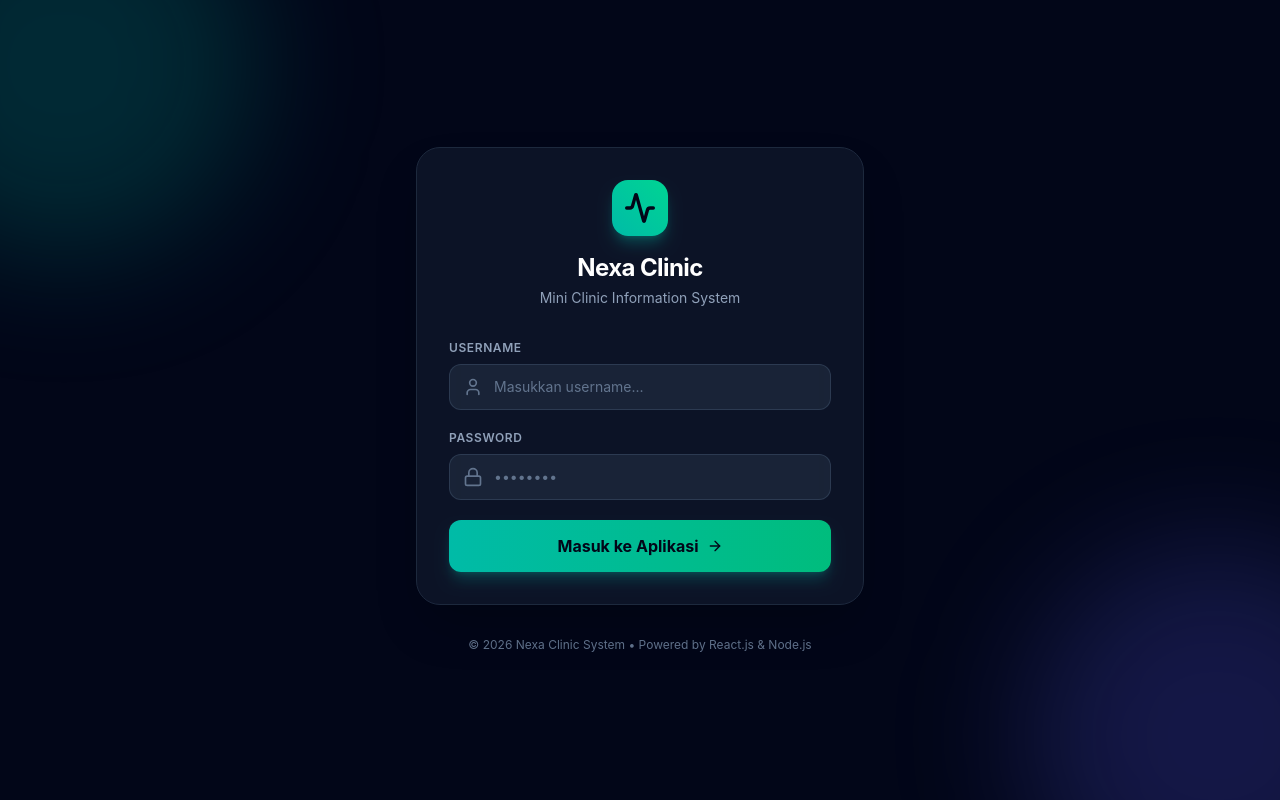
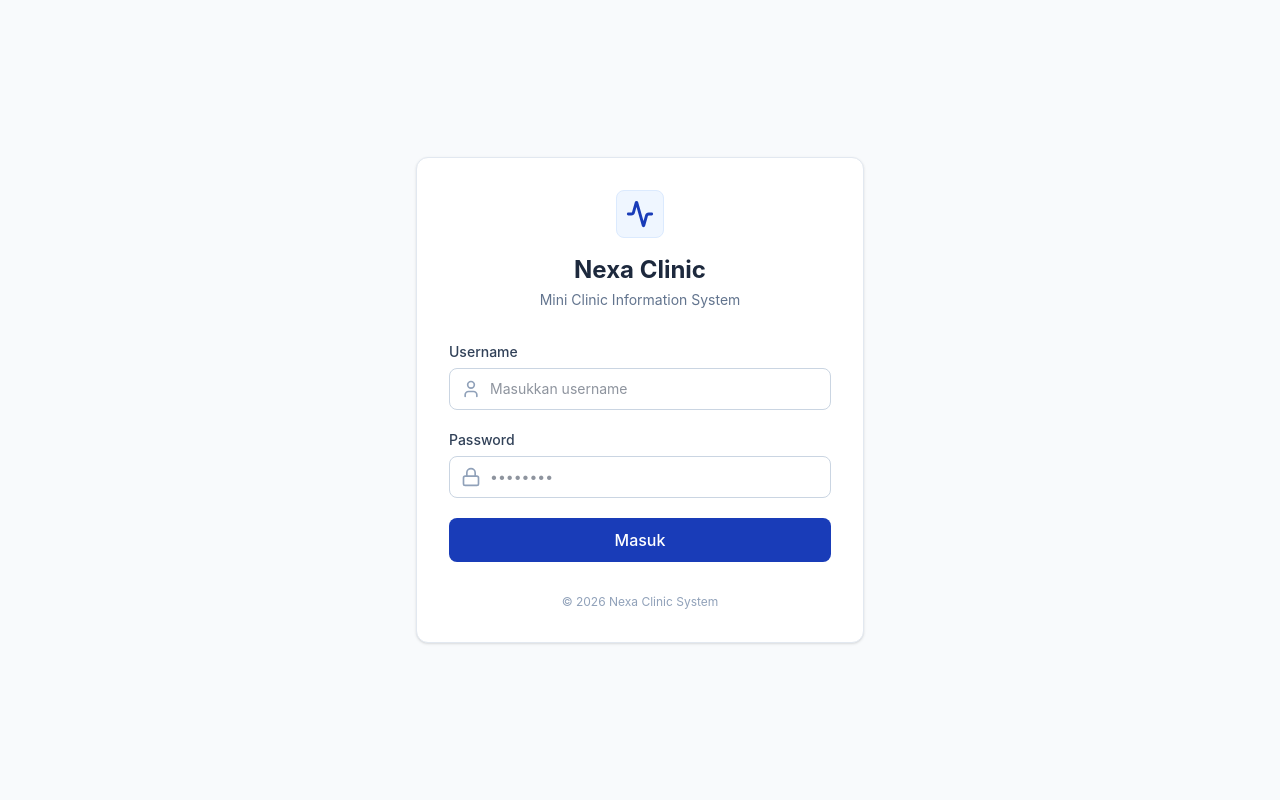
Before and after one commit to riswanfauzan25/nexa-clinic-app, a React app in the folder frontend/: page / in a window 1280 px wide. Built offline with nearby package versions, Linux system fonts and the light colour scheme; the HTML template or start-up script is replaced by a standard one.

Commit message:
style: refine LoginPage UI layout

```diff
--- a/frontend/src/pages/LoginPage.jsx
+++ b/frontend/src/pages/LoginPage.jsx
@@ -4,8 +4,7 @@ import {
   Activity,
   Lock,
   User,
-  AlertCircle,
-  ArrowRight
+  AlertCircle
 } from 'lucide-react';
 
 export default function LoginPage() {
@@ -33,25 +32,24 @@ export default function LoginPage() {
   };
 
   return (
-    <div className="min-h-screen bg-slate-950 flex flex-col justify-center items-center p-4 relative overflow-hidden">
-      {/* Dynamic Background Glow Elements */}
-      <div className="absolute -top-32 -left-32 w-96 h-96 bg-teal-500/20 rounded-full blur-3xl pointer-events-none"></div>
-      <div className="absolute -bottom-32 -right-32 w-96 h-96 bg-indigo-500/20 rounded-full blur-3xl pointer-events-none"></div>
+    <div className="min-h-screen bg-slate-50 flex flex-col justify-center items-center p-4">
 
-      <div className="w-full max-w-md bg-slate-900/80 backdrop-blur-xl border border-slate-800 rounded-3xl p-8 shadow-2xl relative z-10">
+      {/* Container Form */}
+      <div className="w-full max-w-md bg-white border border-slate-200 rounded-xl p-8 shadow-sm">
+
         {/* Header Branding */}
         <div className="flex flex-col items-center mb-8">
-          <div className="w-14 h-14 bg-gradient-to-tr from-teal-500 to-emerald-400 rounded-2xl flex items-center justify-center shadow-lg shadow-teal-500/30 mb-4 transform hover:scale-105 transition-transform duration-300">
-            <Activity className="w-8 h-8 text-slate-950 stroke-[2.5]" />
+          <div className="w-12 h-12 bg-blue-50 text-blue-800 rounded-lg flex items-center justify-center mb-4 border border-blue-100">
+            <Activity className="w-7 h-7 stroke-[2.5]" />
           </div>
-          <h1 className="text-2xl font-bold text-white tracking-tight">Nexa Clinic</h1>
-          <p className="text-slate-400 text-sm mt-1">Mini Clinic Information System</p>
+          <h1 className="text-2xl font-bold text-slate-800">Nexa Clinic</h1>
+          <p className="text-slate-500 text-sm mt-1">Mini Clinic Information System</p>
         </div>
 
         {/* Error Alert */}
         {errorMsg && (
-          <div className="mb-6 p-4 bg-rose-500/10 border border-rose-500/30 rounded-2xl flex items-center gap-3 text-rose-400 text-sm animate-shake">
-            <AlertCircle className="w-5 h-5 shrink-0" />
+          <div className="mb-6 p-3 bg-red-50 border border-red-200 rounded-lg flex items-start gap-2 text-red-600 text-sm">
+            <AlertCircle className="w-5 h-5 shrink-0 mt-0.5" />
             <span>{errorMsg}</span>
           </div>
         )}
@@ -59,29 +57,29 @@ export default function LoginPage() {
         {/* Form Login */}
         <form onSubmit={handleSubmit} className="space-y-5">
           <div>
-            <label className="block text-xs font-semibold uppercase tracking-wider text-slate-400 mb-2">
+            <label className="block text-sm font-medium text-slate-700 mb-1.5">
               Username
             </label>
             <div className="relative">
-              <div className="absolute inset-y-0 left-0 pl-3.5 flex items-center pointer-events-none text-slate-500">
+              <div className="absolute inset-y-0 left-0 pl-3 flex items-center pointer-events-none text-slate-400">
                 <User className="w-5 h-5" />
               </div>
               <input
                 type="text"
                 value={username}
                 onChange={(e) => setUsername(e.target.value)}
-                placeholder="Masukkan username..."
-                className="w-full bg-slate-800/80 border border-slate-700/80 focus:border-teal-400 rounded-xl py-3 pl-11 pr-4 text-white text-sm placeholder-slate-500 outline-none transition-all duration-200"
+                placeholder="Masukkan username"
+                className="w-full bg-white border border-slate-300 focus:border-blue-700 focus:ring-1 focus:ring-blue-700 rounded-lg py-2.5 pl-10 pr-4 text-slate-800 text-sm outline-none transition-colors"
               />
             </div>
           </div>
 
           <div>
-            <label className="block text-xs font-semibold uppercase tracking-wider text-slate-400 mb-2">
+            <label className="block text-sm font-medium text-slate-700 mb-1.5">
               Password
             </label>
             <div className="relative">
-              <div className="absolute inset-y-0 left-0 pl-3.5 flex items-center pointer-events-none text-slate-500">
+              <div className="absolute inset-y-0 left-0 pl-3 flex items-center pointer-events-none text-slate-400">
                 <Lock className="w-5 h-5" />
               </div>
               <input
@@ -89,7 +87,7 @@ export default function LoginPage() {
                 value={password}
                 onChange={(e) => setPassword(e.target.value)}
                 placeholder="••••••••"
-                className="w-full bg-slate-800/80 border border-slate-700/80 focus:border-teal-400 rounded-xl py-3 pl-11 pr-4 text-white text-sm placeholder-slate-500 outline-none transition-all duration-200"
+                className="w-full bg-white border border-slate-300 focus:border-blue-700 focus:ring-1 focus:ring-blue-700 rounded-lg py-2.5 pl-10 pr-4 text-slate-800 text-sm outline-none transition-colors"
               />
             </div>
           </div>
@@ -97,23 +95,21 @@ export default function LoginPage() {
           <button
             type="submit"
             disabled={loading}
-            className="w-full bg-gradient-to-r from-teal-500 to-emerald-500 hover:from-teal-400 hover:to-emerald-400 text-slate-950 font-bold py-3.5 px-4 rounded-xl shadow-lg shadow-teal-500/25 flex items-center justify-center gap-2 transition-all duration-200 hover:shadow-teal-500/40 disabled:opacity-50 disabled:cursor-not-allowed cursor-pointer"
+            className="w-full bg-blue-800 hover:bg-blue-900 text-white font-medium py-2.5 px-4 rounded-lg flex items-center justify-center gap-2 transition-colors disabled:opacity-60 disabled:cursor-not-allowed mt-2"
           >
             {loading ? (
-              <div className="w-5 h-5 border-2 border-slate-950 border-t-transparent rounded-full animate-spin"></div>
+              <div className="w-5 h-5 border-2 border-white border-t-transparent rounded-full animate-spin"></div>
             ) : (
-              <>
-                <span>Masuk ke Aplikasi</span>
-                <ArrowRight className="w-4 h-4" />
-              </>
+              <span>Masuk</span>
             )}
           </button>
+           <footer className="mt-8 text-slate-400 text-xs text-center">
+        &copy; {new Date().getFullYear()} Nexa Clinic System
+      </footer>
         </form>
       </div>
 
-      <footer className="mt-8 text-slate-500 text-xs text-center">
-        © 2026 Nexa Clinic System • Powered by React.js & Node.js
-      </footer>
+
     </div>
   );
 }
```
